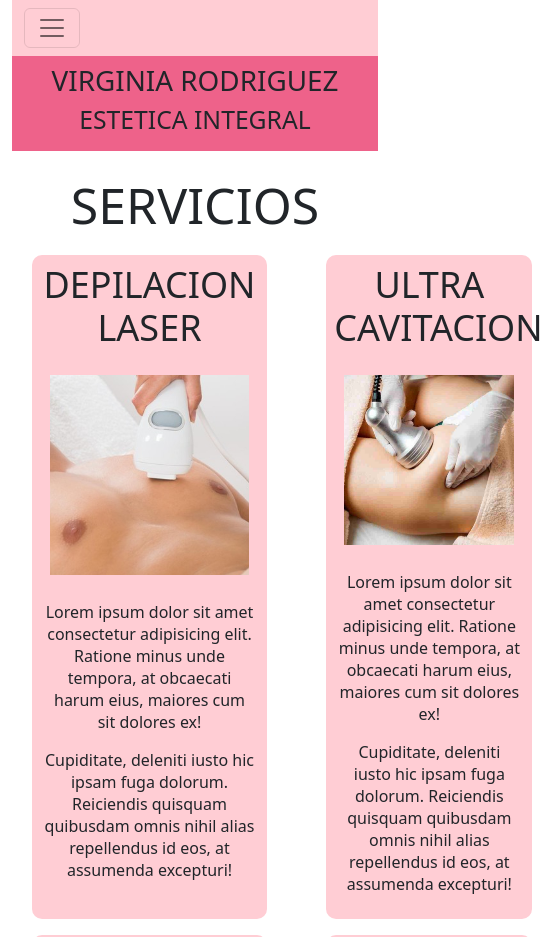
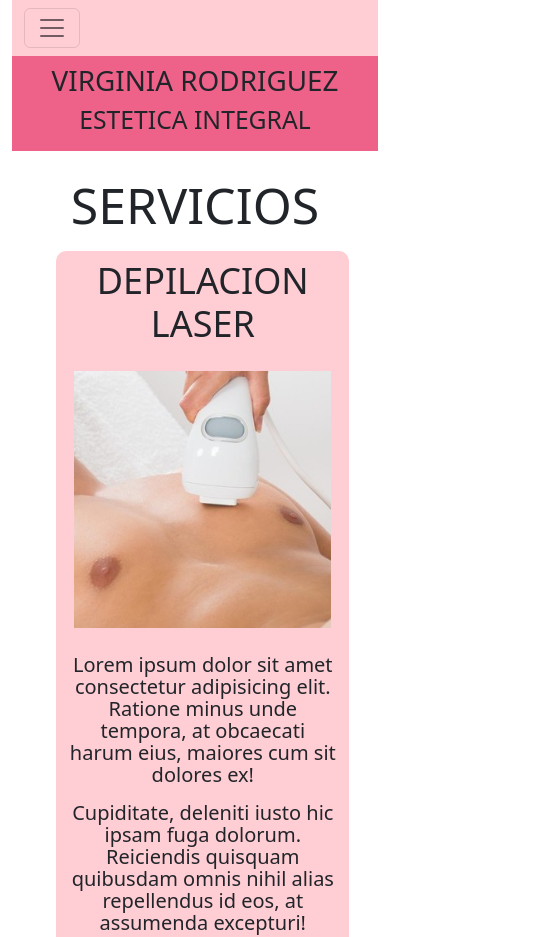
Before and after one commit to toriacostabel/segundaEntrega-Costabel, a plain HTML site: page pages/servicios.html in a window 390 px wide. Shown: the top 937 px of the page, 560 px wide, since content can reach past the window. Drawn offline with nearby package versions, Linux system fonts and the light colour scheme.

Commit message:
cambie el font size de .srvcTxt

```diff
--- a/assets/css/style.css
+++ b/assets/css/style.css
@@ -117,6 +117,7 @@
     line-height: 22px;
     text-align: center;
     justify-content: center;
+    font-size: 20px;
 }
 /*--------------------quien soy-----------------*/
 .quienSoyTitulo{
@@ -323,10 +324,10 @@
 
 @media(max-width:960px){
     .serviciosContainer{
-        display: grid;
-        grid-template-columns: repeat(2,1fr);
-        width: 94%;
-        margin: 3%;
+        display: flex;
+        flex-direction: column;
+        width: 100%;
+        align-items: center;
     }
     .servicio{
         display: flex;
```
